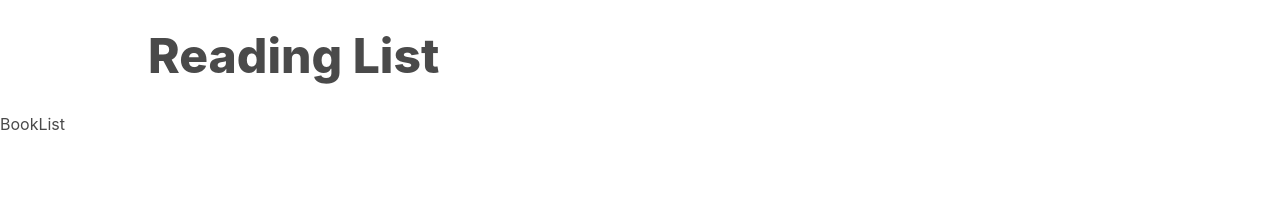
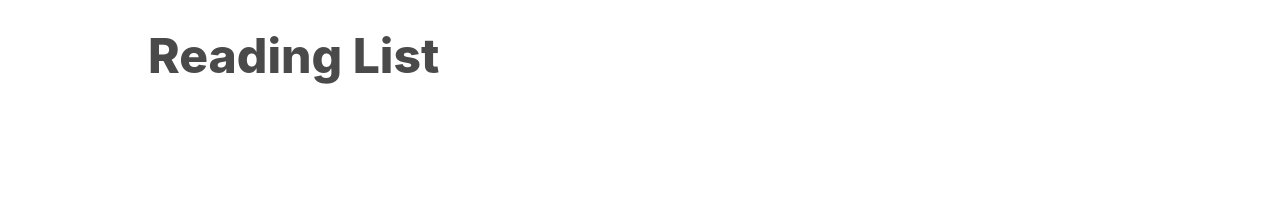
Before and after one commit to rgharding/react, a React (Create React App) app in the folder books/: page / in a window 1280 px wide. Shown: the top 202 px of the page. Built offline with nearby package versions, Linux system fonts and the light colour scheme.

Commit message:
BookList component --- no data persistence

```diff
--- a/books/src/components/BookList.js
+++ b/books/src/components/BookList.js
@@ -1,10 +1,19 @@
+import BookShow from './BookShow';
 // needs state
 
-function BookList() {
+function BookList(props) {
+
+  const { books, onDelete, onEdit } = props;
+
+  const renderedBooks= books.map( (book) => {
+    return <BookShow book={book} key={book.id} onDelete={onDelete} onEdit={onEdit} />
+  })
+
+
 
   return (
-    <div>
-      BookList
+    <div className='book-list'>
+      {renderedBooks}
     </div>
   );
 };
```
